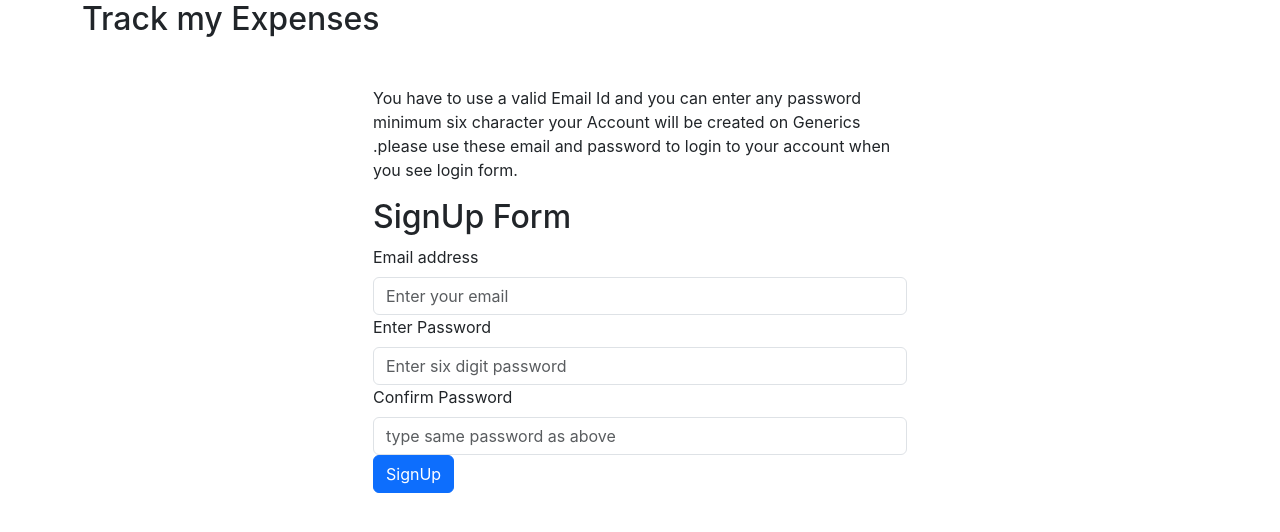
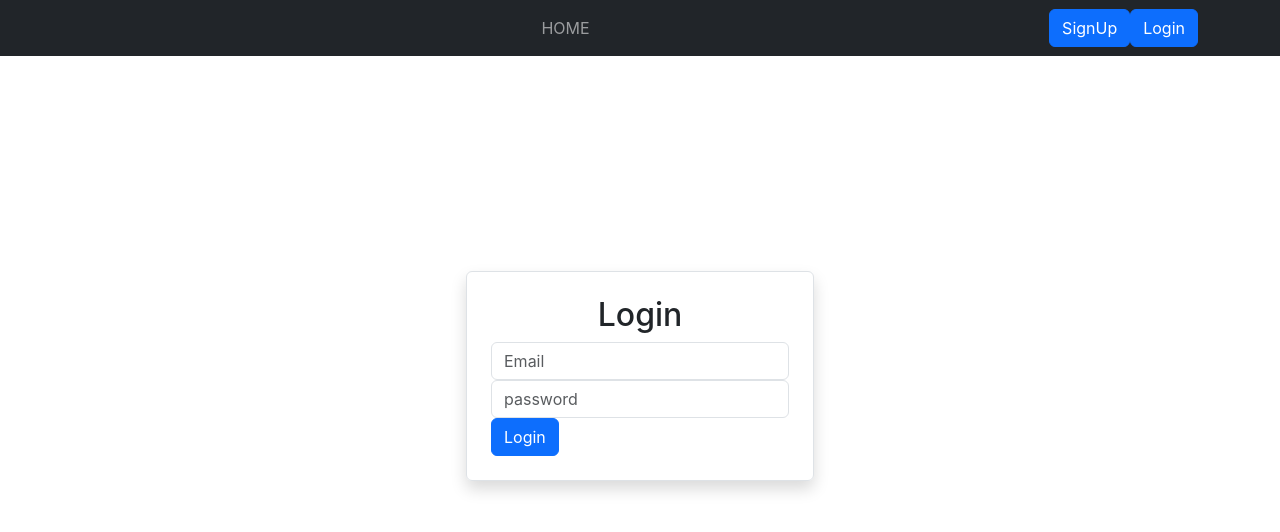
Before and after one commit to SigmaArun/reactarun, a React (Create React App) app: page /login in a window 1280 px wide. Shown: the top 532 px of the page. Built offline with nearby package versions, Linux system fonts and the light colour scheme.

Commit message:
Build or module second of Tracker app

```diff
--- a/package.json
+++ b/package.json
@@ -3,6 +3,8 @@
   "version": "0.1.0",
   "private": true,
   "dependencies": {
+    "@fortawesome/free-solid-svg-icons": "^6.6.0",
+    "@fortawesome/react-fontawesome": "^0.2.2",
     "@testing-library/jest-dom": "^5.17.0",
     "@testing-library/react": "^13.4.0",
     "@testing-library/user-event": "^13.5.0",
--- a/src/App.js
+++ b/src/App.js
@@ -1,16 +1,38 @@
 import React from "react";
-import SignUp from "./TrackMyExpenses/components/SignUp";
+import SignUp from "./TrackMyExpenses/pages/SignUp";
 import { Container } from "react-bootstrap";
+import {
+  BrowserRouter as Router,
+  Route,
+  Switch,
+  Redirect,
+} from "react-router-dom";
+import Home from "./TrackMyExpenses/pages/Home";
+import AuthProvider from "./TrackMyExpenses/store/AuthProvider";
+import Login from "./TrackMyExpenses/pages/Login";
+import Header from "./TrackMyExpenses/components/Header";
+
+
 const App =()=> {
 
 
   return (
 
-     <>
-     <Container>
-     <h2>Track my Expenses</h2>
-     <SignUp></SignUp>
-     </Container>
+     <>    <AuthProvider>
+
+             <Router>
+
+             <Container fluid className="p-0" style={{ marginTop: "56px" }}>
+            <Header></Header>
+              <Switch>
+              <Redirect exact from="/" to="/home" />
+               <Route path='/home' component={Home}/>
+               <Route path="/signup"  component={SignUp}/>
+               <Route path="/login" component={Login} />
+               </Switch>
+            </Container>
+          </Router>
+          </AuthProvider>
      </>
 
 
--- /dev/null
+++ b/src/TrackMyExpenses/components/Header.css
@@ -0,0 +1,7 @@
+.navbar-fixed {
+  position: fixed;
+  top: 0;
+  width: 100%;
+  z-index: 1000;
+
+}
--- /dev/null
+++ b/src/TrackMyExpenses/components/Header.js
@@ -0,0 +1,51 @@
+import React,{useState} from "react";
+import { Container, Navbar, Nav, Button } from "react-bootstrap";
+import { NavLink} from "react-router-dom";
+
+import "./Header.css";
+
+
+const Header = () => {
+
+  const [expanded, setExpanded] = useState(false);
+
+
+
+  const handleNavLinkClick = () => {
+    setExpanded(false);
+  };
+
+
+
+  return (
+    <>
+      <Navbar className="navbar-fixed" bg="dark" variant="dark" expand="md" expanded={expanded}>
+        <Container>
+
+
+          <Navbar.Toggle aria-controls="responsive-navbar-nav" onClick={() => setExpanded(!expanded)} />
+          <Navbar.Collapse id="responsive-navbar-nav">
+            <Nav className="mx-auto">
+              <NavLink to="/home" className="nav-link" activeClassName="active" onClick={handleNavLinkClick}>HOME</NavLink>
+
+            </Nav>
+
+            <div className="ml-auto d-flex align-items-center">
+            <NavLink to="/signup" className="nav-link">
+              <Button variant="primary" onClick={handleNavLinkClick} className="mr-2">SignUp</Button>
+            </NavLink>
+
+              <NavLink to="/login" className="nav-link">
+                <Button variant="primary" onClick={handleNavLinkClick} >Login</Button>
+              </NavLink>
+
+            </div>
+          </Navbar.Collapse>
+        </Container>
+      </Navbar>
+
+    </>
+  );
+};
+
+export default Header;
--- /dev/null
+++ b/src/TrackMyExpenses/pages/Home.js
@@ -0,0 +1,14 @@
+import React from "react";
+import { Container } from "react-bootstrap";
+
+const Home=()=>{
+
+    return(
+       <>
+       <Container >
+         <h2>Welcome to Expenese Tracker App</h2>
+         </Container>
+       </>
+    )
+}
+export default Home;
--- /dev/null
+++ b/src/TrackMyExpenses/pages/Login.js
@@ -0,0 +1,106 @@
+
+import React ,{useContext, useState}from "react";
+import { Container, Row, Col, Form, Alert, Button } from "react-bootstrap";
+import { useHistory } from 'react-router-dom';
+import AuthContext from "../store/AuthContext";
+
+const Login=()=>{
+    const authCtx=useContext(AuthContext);
+    const [enteredEmail, setEnteredEmail] = useState("");
+    const [enteredPassword, setEnteredPassword] = useState("");
+    const [error, setError] = useState(null);
+    const history = useHistory();
+
+    const emailHandler = (event) => {
+        setEnteredEmail(event.target.value);
+      };
+
+      const passwordHandler = (event) => {
+        setEnteredPassword(event.target.value);
+      };
+
+      const handleSubmit = async (event) => {
+        event.preventDefault();
+
+        setError(null);
+
+        if (!enteredEmail.trim() || !enteredPassword.trim()) {
+
+          setError("Please fill out all fields.");
+          return;
+        }
+        // post request auth
+
+        try {
+          const response = await fetch(
+            "https://identitytoolkit.googleapis.com/v1/accounts:signInWithPassword?key=AIzaSyByqGR1J2yVZHGlFvq-QaigXuZjIz4qrZw",
+            {
+              method: "POST",
+              body: JSON.stringify({
+                email: enteredEmail,
+                password: enteredPassword,
+                returnSecureToken: true,
+              }),
+              headers: {
+                "Content-Type": "application/json",
+              },
+            }
+          );
+
+          if (response.ok) {
+            const data = await response.json();
+            authCtx.login(data.idToken, enteredEmail); // Log in with the received idToken
+            setEnteredEmail("");
+            setEnteredPassword("");
+            history.push('/home');
+          } else {
+            const data = await response.json();
+            const errorMessage = data.error?.message || "Authentication failed!";
+            setError(errorMessage);
+          }
+        } catch (error) {
+          setError("An error occurred. Please try again.");
+        }
+      };
+
+    return(
+        <>
+                <Container className="d-flex align-items-center justify-content-center" style={{ height: "80vh" }}>
+                <Row className="w-100">
+        <Col md={4} className="mx-auto">
+          <div className="border p-4 rounded shadow">
+            <h2 className="text-center">Login</h2>
+            {error && <Alert variant="danger">{error}</Alert>}
+            <Form onSubmit={handleSubmit}>
+              <Form.Group controlId="formEmail">
+
+                <Form.Control
+                  type="email"
+                  placeholder="Email"
+                  name="email"
+                  value={enteredEmail}
+                  onChange={emailHandler}
+                />
+              </Form.Group>
+              <Form.Group controlId="formPassword">
+
+                <Form.Control
+                  type="password"
+                  placeholder="password"
+                  name="password"
+                  value={enteredPassword}
+                  onChange={passwordHandler}
+                />
+              </Form.Group>
+              <Button variant="primary" type="submit">
+                Login
+              </Button>
+            </Form>
+            </div>
+          </Col>
+        </Row>
+      </Container>
+        </>
+    )
+}
+export default Login;
--- /dev/null
+++ b/src/TrackMyExpenses/store/AuthContext.js
@@ -0,0 +1,10 @@
+import React from "react";
+
+const AuthContext=React.createContext({
+    token:'',
+    userEmail: '',
+    isLoggedIn:false,
+    login:(token,email)=>{},
+
+});
+export default AuthContext;
--- /dev/null
+++ b/src/TrackMyExpenses/store/AuthProvider.js
@@ -0,0 +1,39 @@
+import React, { useState } from "react";
+import AuthContext from "./AuthContext";
+
+
+
+const AuthProvider=(props)=>{
+  const initialToken=localStorage.getItem('token');
+  const initialEmail = localStorage.getItem('email');
+
+const [token,setToken]=useState(initialToken);
+const [userEmail, setUserEmail] = useState(initialEmail);
+
+
+
+const userIsLoggedIn=!!token;
+
+const loginHandler=(token,email)=>{
+  setToken(token);
+  setUserEmail(email);
+  localStorage.setItem('token',token);
+  localStorage.setItem('email', email);
+
+}
+
+  const  contextObject={
+       token:token,
+       userEmail: userEmail,
+       isLoggedIn:userIsLoggedIn,
+       login:loginHandler,
+
+
+    };
+    return(
+        <AuthContext.Provider value={contextObject}>
+            {props.children}
+        </AuthContext.Provider>
+    )
+}
+export default AuthProvider;
```
Also changed, not shown: src/TrackMyExpenses/pages/SignUp.js (renamed from src/TrackMyExpenses/components/SignUp.js), 1 other file (tests, documents, lock files or other folders).
